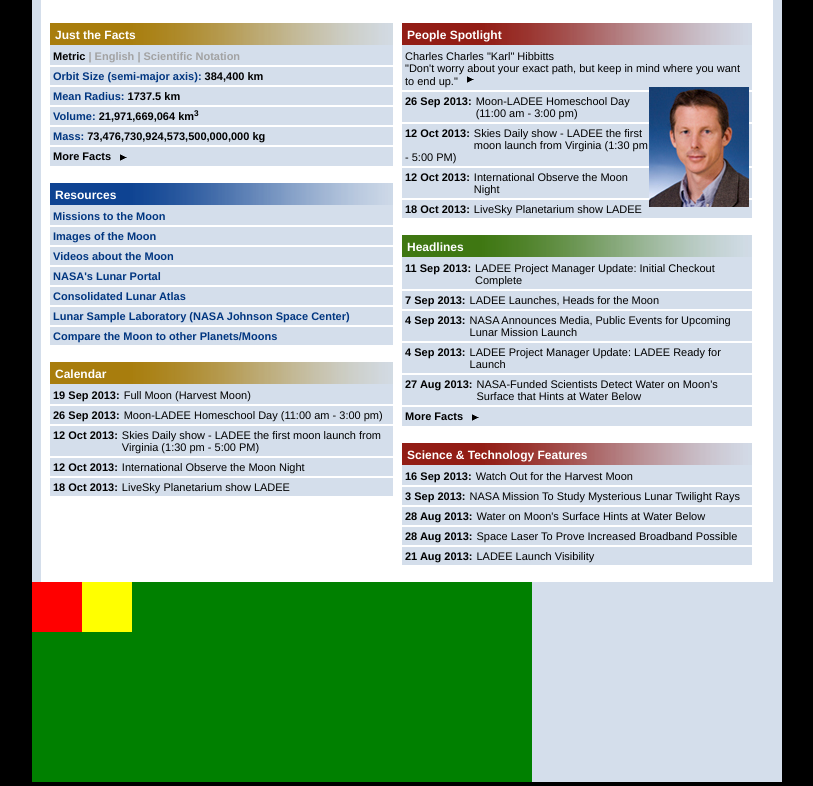
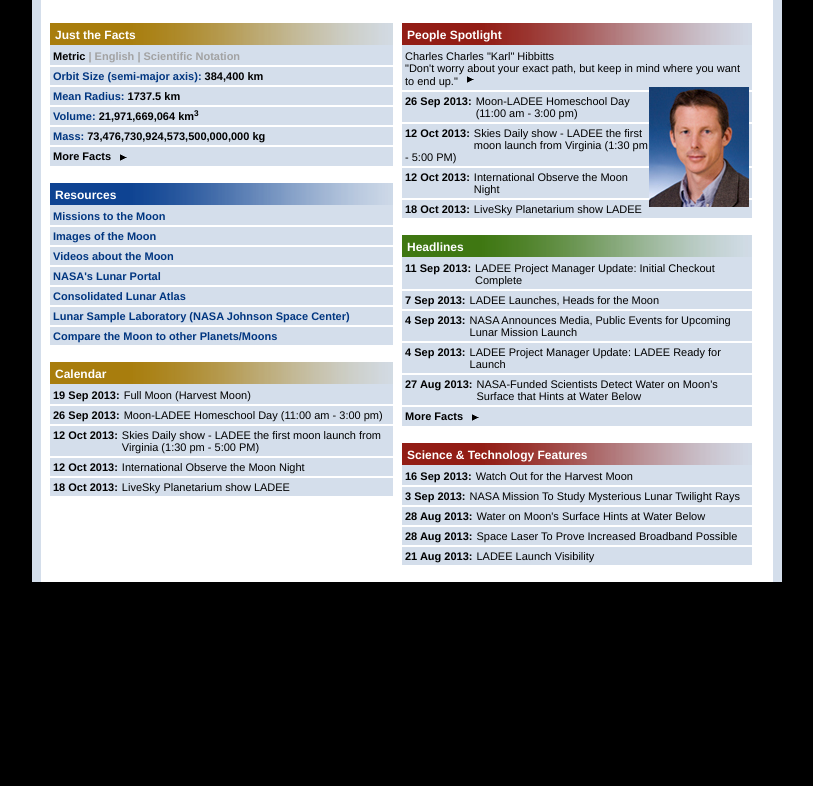
Before and after one commit to peoplespete/moon, a plain HTML site: page index.html in a window 1280 px wide. Shown: the part 1187-1973 px from the top of the page, without its empty margins (333-1146 px from the left). After the commit the page ends 1773 px from the top, so only its background shows below. Drawn offline with Linux system fonts and the light colour scheme.

Commit message:
up to date

```diff
--- a/css/style.css
+++ b/css/style.css
@@ -619,24 +619,6 @@
     color:#000;
     font-weight: bold;
 }
-#a{
-    height: 200px;
-    width:500px;
-    background-color: green;
-    float:left;
-}
-#b{
-     height: 50px;
-    width:50px;
-    background-color: red;
-    float:left;
 
-}
-#c{
-     height: 50px;
-    width:50px;
-    background-color: yellow;
-    float:left;
-}
 /**********End AdditionalFacts Section******************
 *********************************************************/
--- a/index.html
+++ b/index.html
@@ -260,10 +260,6 @@
                 </ul>
             </div>
 		</section>
-        <div id="a">
-            <div id="b"></div>
-            <div id="c"></div>
-        </div>
     </div>
 
 	 <footer></footer>
```
